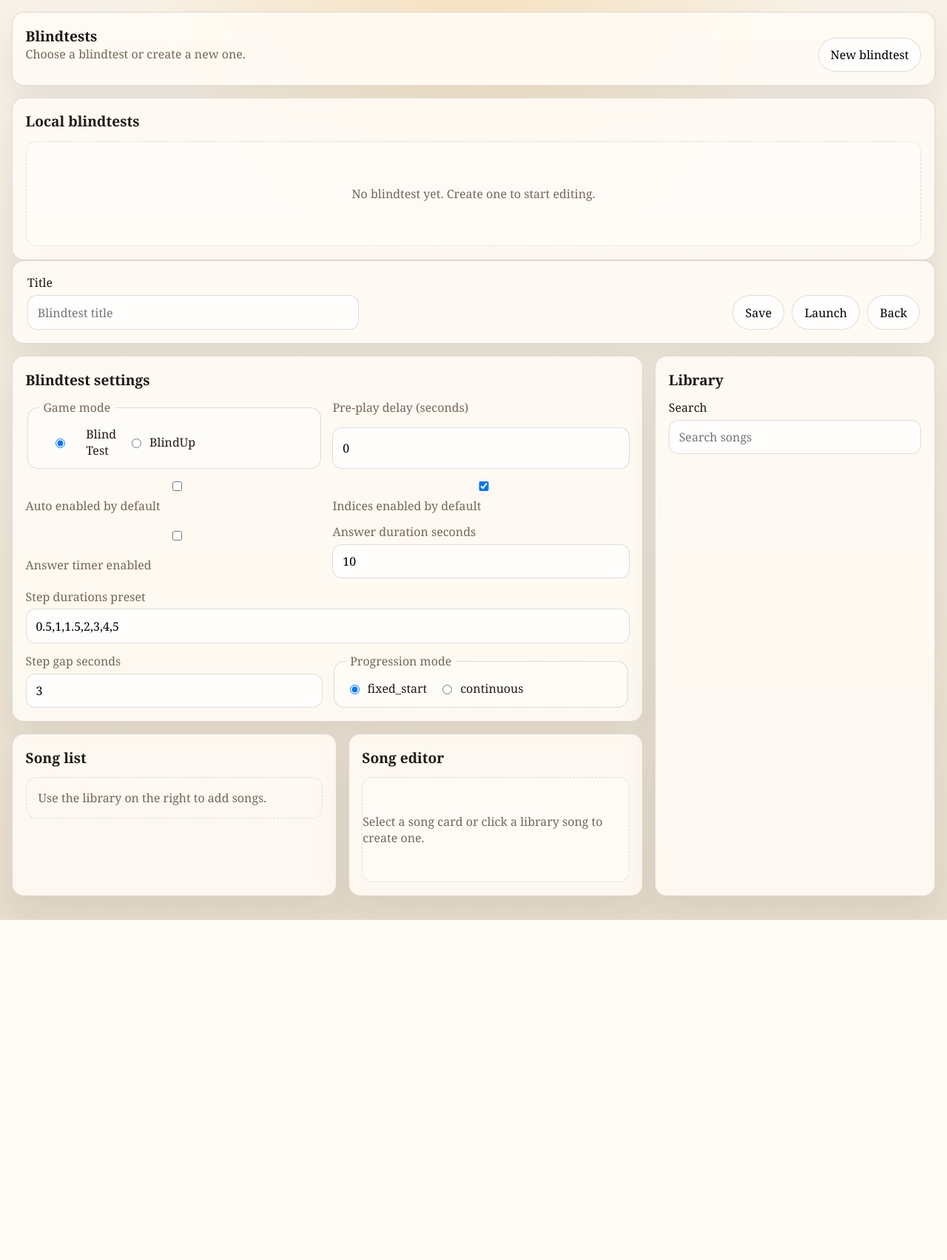
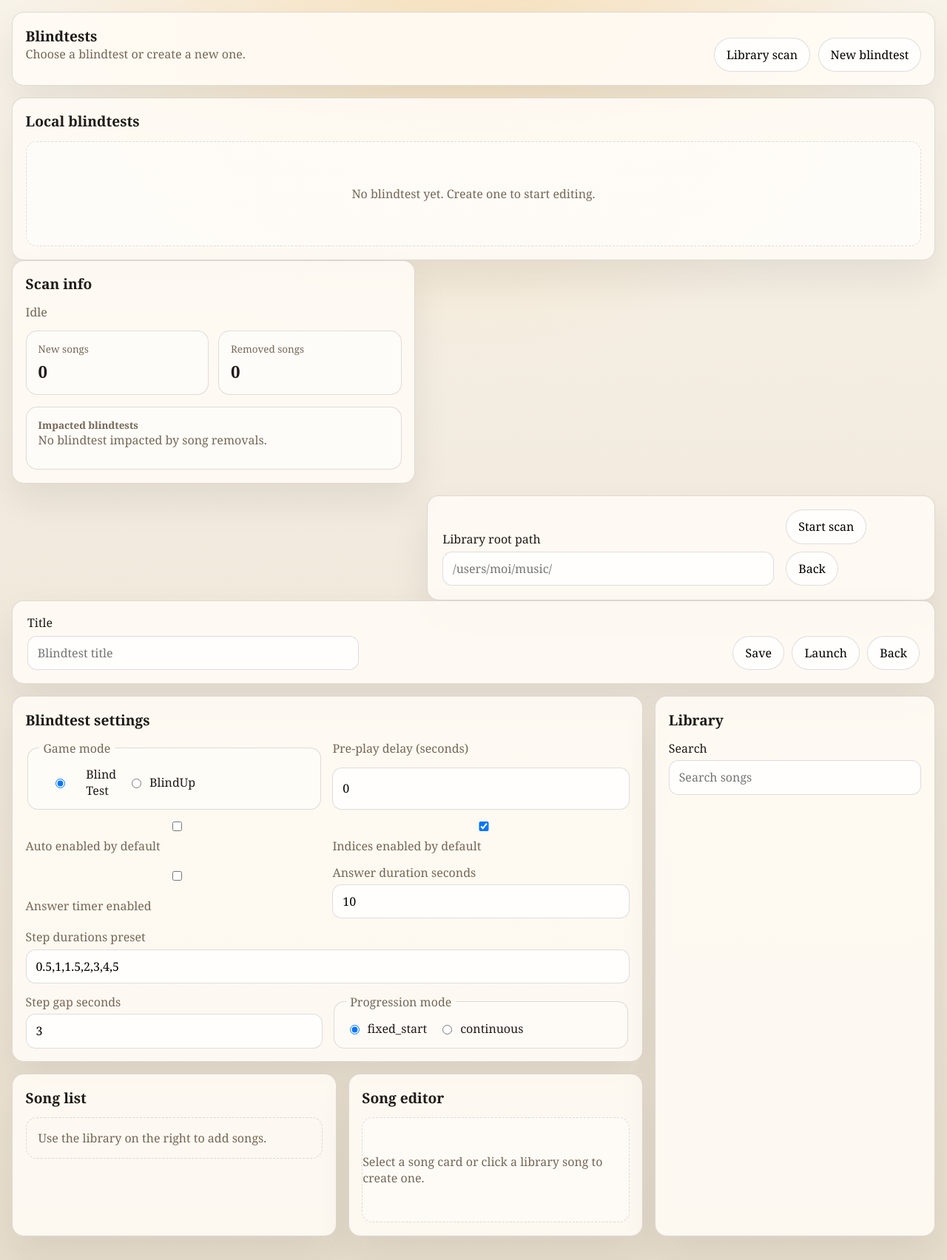
Before and after one commit to ChristianPRO1982/blind-up, a FastAPI app: page /static/index.html in a window 1280 px wide. Shown: the part 116-1820 px from the top of the page at 74% size. Before the commit the page ends 1360 px from the top, so only its background shows below. Run offline with FastAPI, Linux system fonts and the light colour scheme; data that the repository does not hold is empty.

Commit message:
fix: dev > Accueil → lancer scan bibliothèque → afficher résumé du scan

```diff
--- a/app/main.py
+++ b/app/main.py
@@ -1,3 +1,4 @@
+import threading
 from contextlib import asynccontextmanager
 from pathlib import Path
 
@@ -9,7 +10,7 @@ from pydantic import BaseModel, Field
 from app.config import settings
 from app.db import init_db
 from app.repositories import blindtest_repository, song_repository
-from app.services.library_scan_service import scan_library
+from app.services.library_scan_service import ScanCancelled, scan_library
 
 
 @asynccontextmanager
@@ -75,17 +76,100 @@ class BlindtestPayload(BaseModel):
     songs: list[BlindtestSongPayload] = Field(default_factory=list)
 
 
-@app.post("/api/library/scan")
-async def library_scan(payload: LibraryScanRequest) -> dict[str, object]:
+class LibraryScanController:
+    def __init__(self) -> None:
+        self._lock = threading.Lock()
+        self._worker: threading.Thread | None = None
+        self._cancel_event: threading.Event | None = None
+        self._status = "idle"
+        self._summary: dict[str, object] | None = None
+        self._error: str | None = None
+
+    def _run_scan(self, root_path: str, cancel_event: threading.Event) -> None:
+        try:
+            summary = scan_library(root_path, cancel_event)
+        except ScanCancelled:
+            with self._lock:
+                self._status = "idle"
+                self._error = "Scan stopped"
+        except FileNotFoundError as exc:
+            with self._lock:
+                self._status = "error"
+                self._error = f"Invalid root path: {exc}"
+        except Exception as exc:
+            with self._lock:
+                self._status = "error"
+                self._error = str(exc)
+        else:
+            with self._lock:
+                self._status = "idle"
+                self._summary = summary.as_dict()
+                self._error = None
+        finally:
+            with self._lock:
+                self._worker = None
+                self._cancel_event = None
+
+    def start(self, root_path: str) -> dict[str, object]:
+        with self._lock:
+            if self._worker is not None and self._worker.is_alive():
+                raise RuntimeError("Scan already running")
+
+            cancel_event = threading.Event()
+            worker = threading.Thread(
+                target=self._run_scan,
+                args=(root_path, cancel_event),
+                daemon=True,
+            )
+            self._worker = worker
+            self._cancel_event = cancel_event
+            self._status = "running"
+            self._error = None
+
+        worker.start()
+        return {"status": "running"}
+
+    def stop(self) -> dict[str, object]:
+        with self._lock:
+            if (
+                self._worker is None
+                or not self._worker.is_alive()
+                or self._cancel_event is None
+            ):
+                return {"status": "idle"}
+
+            self._cancel_event.set()
+            self._status = "stopping"
+            return {"status": "stopping"}
+
+    def snapshot(self) -> dict[str, object]:
+        with self._lock:
+            return {
+                "status": self._status,
+                "summary": self._summary,
+                "error": self._error,
+            }
+
+
+library_scan_controller = LibraryScanController()
+
+
+@app.post("/api/library/scan/start")
+async def library_scan_start(payload: LibraryScanRequest) -> dict[str, object]:
     try:
-        summary = scan_library(payload.root_path)
-    except FileNotFoundError as exc:
-        raise HTTPException(
-            status_code=400,
-            detail=f"Invalid root path: {exc}",
-        ) from exc
+        return library_scan_controller.start(payload.root_path)
+    except RuntimeError as exc:
+        raise HTTPException(status_code=409, detail=str(exc)) from exc
 
-    return {"status": "ok", "summary": summary.as_dict()}
+
+@app.post("/api/library/scan/stop")
+async def library_scan_stop() -> dict[str, object]:
+    return library_scan_controller.stop()
+
+
+@app.get("/api/library/scan/status")
+async def library_scan_status() -> dict[str, object]:
+    return library_scan_controller.snapshot()
 
 
 @app.get("/api/songs")
--- a/app/static/app.js
+++ b/app/static/app.js
@@ -491,7 +491,18 @@
         homeLayout: document.getElementById("home-layout"),
         homeEmpty: document.getElementById("home-empty"),
         homeBlindtestList: document.getElementById("home-blindtest-list"),
+        openScanButton: document.getElementById("open-scan-button"),
         newBlindtestButton: document.getElementById("new-blindtest-button"),
+        scanLayout: document.getElementById("scan-layout"),
+        scanRootPath: document.getElementById("scan-root-path"),
+        scanToggleButton: document.getElementById("scan-toggle-button"),
+        scanBackButton: document.getElementById("scan-back-button"),
+        scanStatus: document.getElementById("scan-status"),
+        scanError: document.getElementById("scan-error"),
+        scanAddedCount: document.getElementById("scan-added-count"),
+        scanRemovedCount: document.getElementById("scan-removed-count"),
+        scanImpactEmpty: document.getElementById("scan-impact-empty"),
+        scanImpactList: document.getElementById("scan-impact-list"),
         title: document.getElementById("blindtest-title"),
         saveButton: document.getElementById("save-button"),
         launchButton: document.getElementById("launch-button"),
@@ -561,6 +572,9 @@
       };
       this.currentView = "home";
       this.homeBlindtests = [];
+      this.scanState = { status: "idle", summary: null, error: null };
+      this.scanPollInterval = null;
+      this.latestScanSummaryKey = "";
       this.librarySongs = [];
       this.librarySongMap = new Map();
       this.blindtest = this.createDefaultBlindtest();
@@ -616,8 +630,18 @@
     }
 
     bindHome() {
+      this.elements.openScanButton.addEventListener("click", () => {
+        this.showScanView();
+      });
       this.elements.newBlindtestButton.addEventListener("click", () => {
         this.startNewBlindtest();
+      });
+      this.elements.scanToggleButton.addEventListener("click", () => {
+        this.handleScanToggle().catch(() => {});
+      });
+      this.elements.scanBackButton.addEventListener("click", () => {
+        this.stopScanPolling();
+        this.showHomeView();
       });
     }
 
@@ -705,6 +729,7 @@
       this.librarySongs = songsPayload.songs || [];
       this.librarySongMap = new Map(this.librarySongs.map((song) => [song.id, song]));
       this.homeBlindtests = blindtestsPayload.blindtests || [];
+      await this.refreshScanStatus();
       this.renderAll();
     }
 
@@ -796,6 +821,7 @@
 
     renderAll() {
       this.renderHome();
+      this.renderScan();
       this.renderSettings();
       this.renderSongList();
       this.renderLibrary();
@@ -825,6 +851,27 @@
           this.openBlindtest(blindtest.id).catch(() => {});
         });
         list.appendChild(item);
+      }
+    }
+
+    renderScan() {
+      const state = this.scanState || { status: "idle", summary: null, error: null };
+      const summary = state.summary || null;
+      const isRunning = state.status === "running" || state.status === "stopping";
+      this.elements.scanToggleButton.textContent = isRunning ? "Stop scan" : "Start scan";
+      this.elements.scanStatus.textContent = this.formatScanStatus(state.status);
+      this.elements.scanError.hidden = !normalizeText(state.error);
+      this.elements.scanError.textContent = normalizeText(state.error);
+      this.elements.scanAddedCount.textContent = String((summary && summary.added) || 0);
+      this.elements.scanRemovedCount.textContent = String((summary && summary.removed) || 0);
+      this.elements.scanImpactList.innerHTML = "";
+      const impactedBlindtests = (summary && summary.impacted_blindtests) || [];
+      this.elements.scanImpactEmpty.hidden = impactedBlindtests.length > 0;
+      for (const blindtest of impactedBlindtests) {
+        const item = document.createElement("div");
+        item.className = "scan-impact-item";
+        item.textContent = blindtest.title || `Blindtest ${blindtest.id}`;
+        this.elements.scanImpactList.appendChild(item);
       }
     }
 
@@ -1432,6 +1479,19 @@
       this.elements.mark.textContent = "Mark";
     }
 
+    formatScanStatus(status) {
+      if (status === "running") {
+        return "Scan running";
+      }
+      if (status === "stopping") {
+        return "Scan stopping";
+      }
+      if (status === "error") {
+        return "Scan error";
+      }
+      return "Idle";
+    }
+
     formatUpdatedAt(value) {
       const normalized = normalizeText(value);
       if (!normalized) {
@@ -1449,6 +1509,83 @@
       const payload = await response.json();
       this.homeBlindtests = payload.blindtests || [];
       this.renderHome();
+    }
+
+    async refreshSongs() {
+      const response = await fetch("/api/songs");
+      const payload = await response.json();
+      this.librarySongs = payload.songs || [];
+      this.librarySongMap = new Map(this.librarySongs.map((song) => [song.id, song]));
+      this.renderLibrary();
+    }
+
+    async handleScanToggle() {
+      const status = this.scanState.status;
+      if (status === "running" || status === "stopping") {
+        await fetch("/api/library/scan/stop", {
+          method: "POST",
+        });
+        await this.refreshScanStatus();
+        this.startScanPolling();
+        return;
+      }
+
+      await fetch("/api/library/scan/start", {
+        method: "POST",
+        headers: {
+          "Content-Type": "application/json",
+        },
+        body: JSON.stringify({
+          root_path: this.elements.scanRootPath.value,
+        }),
+      });
+      await this.refreshScanStatus();
+      this.startScanPolling();
+    }
+
+    async refreshScanStatus() {
+      const response = await fetch("/api/library/scan/status");
+      const payload = await response.json();
+      this.scanState = {
+        status: payload.status || "idle",
+        summary: payload.summary || null,
+        error: payload.error || null,
+      };
+      const summaryKey = JSON.stringify(this.scanState.summary || {});
+      if (
+        this.scanState.status === "idle" &&
+        this.scanState.summary !== null &&
+        summaryKey !== this.latestScanSummaryKey
+      ) {
+        this.latestScanSummaryKey = summaryKey;
+        await this.refreshSongs();
+      }
+      this.renderScan();
+    }
+
+    startScanPolling() {
+      this.stopScanPolling();
+      this.scanPollInterval = window.setInterval(() => {
+        this.refreshScanStatus()
+          .then(() => {
+            if (
+              this.scanState.status !== "running" &&
+              this.scanState.status !== "stopping"
+            ) {
+              this.stopScanPolling();
+            }
+          })
+          .catch(() => {
+            this.stopScanPolling();
+          });
+      }, 600);
+    }
+
+    stopScanPolling() {
+      if (this.scanPollInterval !== null) {
+        window.clearInterval(this.scanPollInterval);
+        this.scanPollInterval = null;
+      }
     }
 
     async openBlindtest(blindtestId) {
@@ -1518,11 +1655,34 @@
       this.playerHistory = [];
       this.stopPlayerPlayback();
       this.destroyWaveform();
+      this.stopScanPolling();
       this.currentLoadedSongId = null;
       this.elements.pageTitle.textContent = "Home";
       this.elements.homeLayout.hidden = false;
+      this.elements.scanLayout.hidden = true;
       this.elements.editorLayout.hidden = true;
       this.playerElements.layout.hidden = true;
+    }
+
+    showScanView() {
+      this.currentView = "scan";
+      this.playerState = null;
+      this.playerHistory = [];
+      this.stopPlayerPlayback();
+      this.destroyWaveform();
+      this.currentLoadedSongId = null;
+      this.elements.pageTitle.textContent = "Library scan";
+      this.elements.homeLayout.hidden = true;
+      this.elements.scanLayout.hidden = false;
+      this.elements.editorLayout.hidden = true;
+      this.playerElements.layout.hidden = true;
+      this.renderScan();
+      if (
+        this.scanState.status === "running" ||
+        this.scanState.status === "stopping"
+      ) {
+        this.startScanPolling();
+      }
     }
 
     showEditorView() {
@@ -1530,8 +1690,10 @@
       this.playerState = null;
       this.playerHistory = [];
       this.stopPlayerPlayback();
+      this.stopScanPolling();
       this.elements.pageTitle.textContent = "Blindtest editor";
       this.elements.homeLayout.hidden = true;
+      this.elements.scanLayout.hidden = true;
       this.elements.editorLayout.hidden = false;
       this.playerElements.layout.hidden = true;
     }
@@ -1540,6 +1702,7 @@
       this.currentView = "player";
       this.elements.pageTitle.textContent = "Blindtest player";
       this.elements.homeLayout.hidden = true;
+      this.elements.scanLayout.hidden = true;
       this.elements.editorLayout.hidden = true;
       this.playerElements.layout.hidden = false;
     }
--- a/app/static/index.html
+++ b/app/static/index.html
@@ -20,6 +20,7 @@
             <p class="home-subtitle">Choose a blindtest or create a new one.</p>
           </div>
           <div class="header-actions">
+            <button id="open-scan-button" type="button">Library scan</button>
             <button id="new-blindtest-button" type="button">New blindtest</button>
           </div>
         </section>
@@ -32,6 +33,44 @@
             No blindtest yet. Create one to start editing.
           </div>
           <div id="home-blindtest-list" class="home-blindtest-list"></div>
+        </section>
+      </section>
+
+      <section id="scan-layout" class="scan-layout" aria-label="Library scan panel" hidden>
+        <header class="topbar">
+          <label class="title-field" for="scan-root-path">
+            Library root path
+            <input id="scan-root-path" type="text" placeholder="/users/moi/music/" />
+          </label>
+          <div class="header-actions">
+            <button id="scan-toggle-button" type="button">Start scan</button>
+            <button id="scan-back-button" type="button">Back</button>
+          </div>
+        </header>
+
+        <section class="panel" aria-labelledby="scan-status-title">
+          <div class="panel-heading">
+            <h2 id="scan-status-title">Scan info</h2>
+          </div>
+          <p id="scan-status" class="scan-status">Idle</p>
+          <p id="scan-error" class="status" hidden></p>
+          <div class="scan-summary-grid">
+            <div>
+              <dt>New songs</dt>
+              <dd id="scan-added-count">0</dd>
+            </div>
+            <div>
+              <dt>Removed songs</dt>
+              <dd id="scan-removed-count">0</dd>
+            </div>
+          </div>
+          <div class="scan-impact-block">
+            <h3>Impacted blindtests</h3>
+            <div id="scan-impact-empty" class="scan-impact-empty">
+              No blindtest impacted by song removals.
+            </div>
+            <div id="scan-impact-list" class="scan-impact-list"></div>
+          </div>
         </section>
       </section>
 
--- a/app/static/styles.css
+++ b/app/static/styles.css
@@ -76,6 +76,11 @@ h2 {
   gap: 1rem;
 }
 
+.scan-layout {
+  display: grid;
+  gap: 1rem;
+}
+
 .home-hero {
   display: flex;
   gap: 1rem;
@@ -122,6 +127,59 @@ h2 {
   border: 1px solid var(--line);
   border-radius: 999px;
   background: rgba(255, 255, 255, 0.82);
+}
+
+.scan-status {
+  margin-bottom: 0.9rem;
+  color: var(--muted);
+}
+
+.scan-summary-grid {
+  display: grid;
+  gap: 0.8rem;
+  grid-template-columns: repeat(2, minmax(0, 1fr));
+}
+
+.scan-summary-grid div,
+.scan-impact-block {
+  padding: 0.95rem 1rem;
+  border: 1px solid var(--line);
+  border-radius: 0.95rem;
+  background: rgba(255, 255, 255, 0.45);
+}
+
+.scan-summary-grid dt,
+.scan-impact-block h3 {
+  margin: 0;
+  font-size: 0.84rem;
+  color: var(--muted);
+}
+
+.scan-summary-grid dd {
+  margin: 0.35rem 0 0;
+  font-size: 1.4rem;
+  font-weight: 700;
+}
+
+.scan-impact-block {
+  margin-top: 1rem;
+}
+
+.scan-impact-empty {
+  color: var(--muted);
+}
+
+.scan-impact-list {
+  display: grid;
+  gap: 0.55rem;
+  margin-top: 0.8rem;
+}
+
+.scan-impact-item {
+  padding: 0.75rem 0.85rem;
+  border: 1px solid var(--line);
+  border-radius: 0.8rem;
+  background: rgba(255, 255, 255, 0.65);
 }
 
 .panel,
@@ -738,6 +796,10 @@ input:not(:disabled):focus-visible,
     flex-direction: column;
   }
 
+  .scan-summary-grid {
+    grid-template-columns: 1fr;
+  }
+
   .title-field {
     min-width: 0;
   }
```
Also changed, not shown: app/repositories/blindtest_repository.py (+21 -0 lines), app/services/library_scan_service.py (+21 -2 lines), tests/test_app.py (+183 -26 lines), tests/test_blindtest_repository.py (+76 -0 lines), tests/test_library_scan_service.py (+37 -0 lines).
